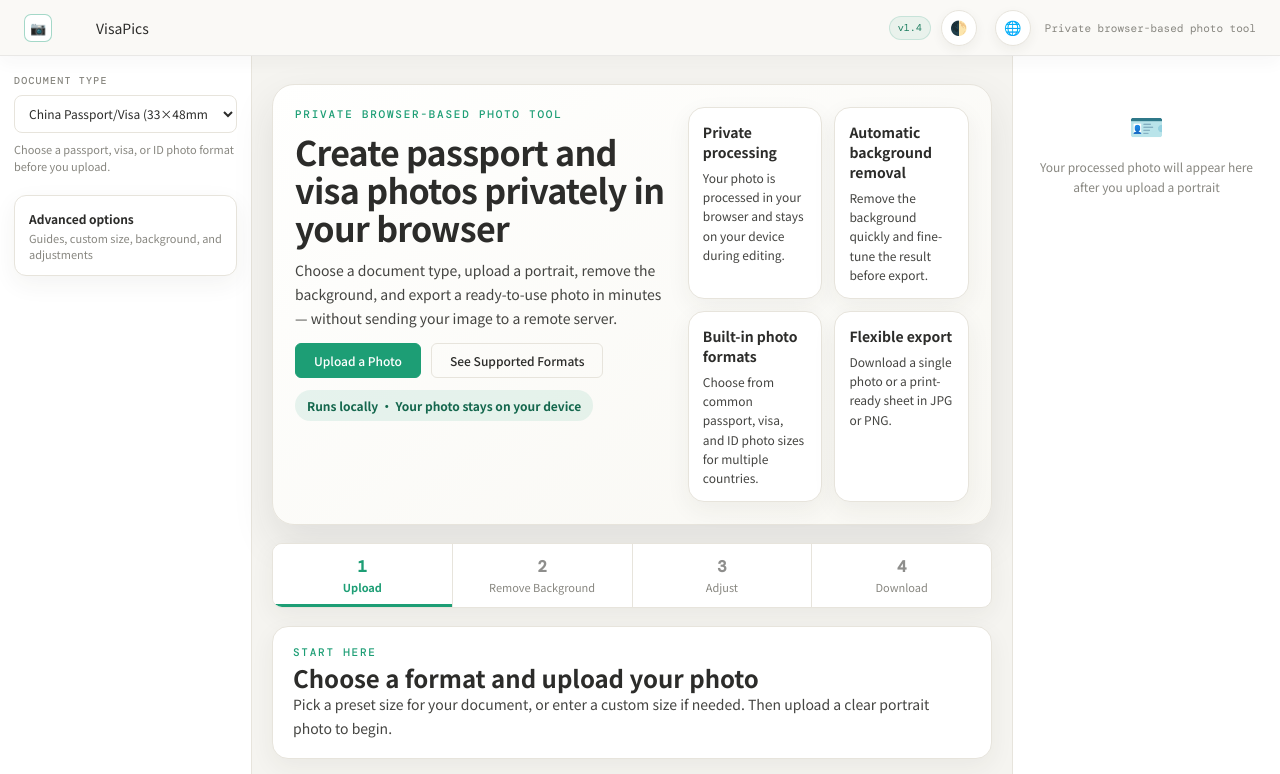
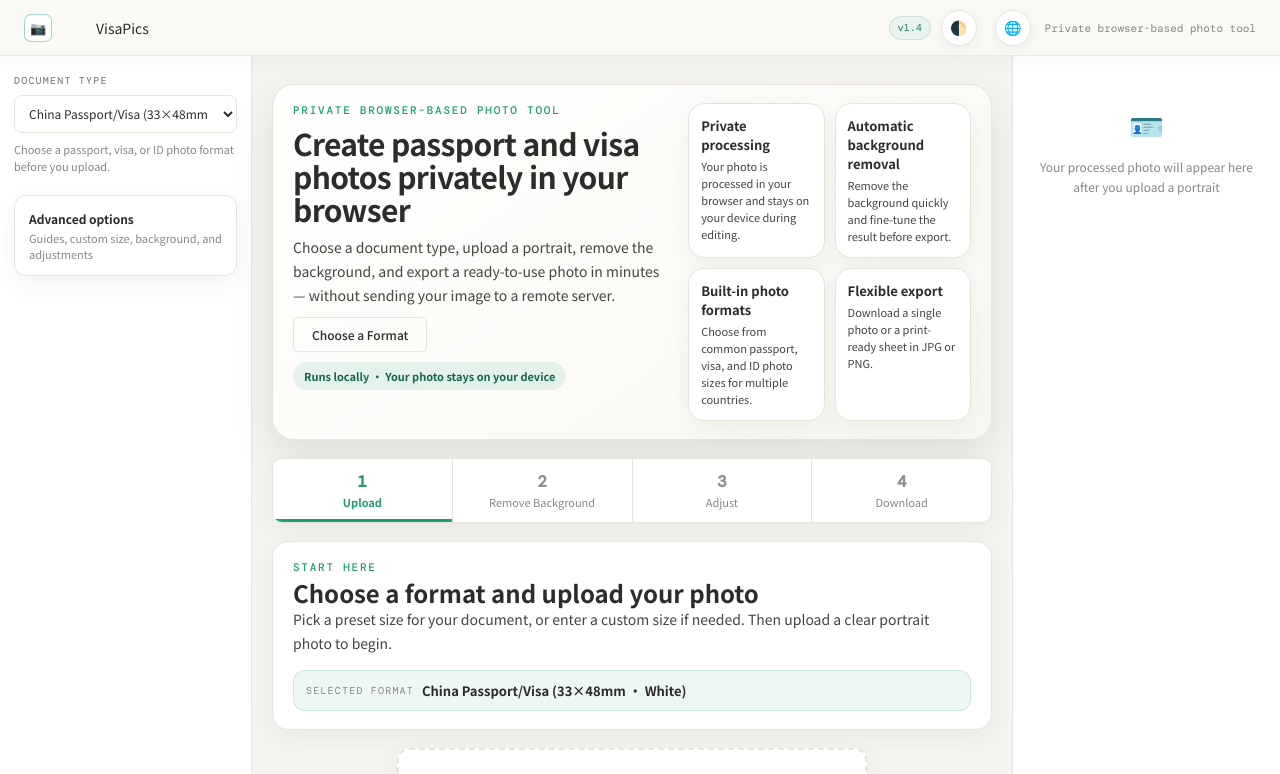
Before and after one commit to stoval/visaphoto-, a website with bundled scripts: page app/index.html in a window 1280 px wide. Shown: the top 774 px of the page. Built offline with nearby package versions, Linux system fonts and the light colour scheme.

Commit message:
refactor: tighten app first-screen workflow

```diff
--- a/app/index.html
+++ b/app/index.html
@@ -158,7 +158,6 @@
         <h1 class="hero-title" id="heroTitle">Create passport and visa photos privately in your browser</h1>
         <p class="hero-subtitle" id="heroSubtitle">Choose a document type, upload a portrait, remove the background, and export a ready-to-use photo in minutes — without sending your image to a remote server.</p>
         <div class="hero-actions">
-          <button class="btn btn-gold" id="heroUploadCta" type="button">Upload a Photo</button>
           <button class="btn btn-ghost" id="heroFormatsCta" type="button">See Supported Formats</button>
         </div>
         <div class="hero-trust" id="heroTrustLine">Runs locally · Your photo stays on your device</div>
@@ -194,6 +193,10 @@
       <div class="section-kicker" id="startHereLabel">Start here</div>
       <h3 class="section-title" id="startHereTitle">Choose a format and upload your photo</h3>
       <p class="section-copy" id="startHereBody">Pick a preset size for your document, or enter a custom size if needed. Then upload a clear portrait photo to begin.</p>
+      <div class="selected-format" aria-live="polite">
+        <span class="selected-format-label" id="selectedFormatLabel">Selected format</span>
+        <strong class="selected-format-value" id="selectedFormatValue">China Passport/Visa (33×48mm · White)</strong>
+      </div>
     </section>
 
     <div class="drop-zone" id="dz" onclick="document.getElementById('fi').click()">
--- a/src/i18n.js
+++ b/src/i18n.js
@@ -22,7 +22,7 @@
     heroTitle: '在浏览器中私密制作护照与签证照片',
     heroSubtitle: '选择证件类型，上传人像照片，去除背景，并在几分钟内导出可直接使用的证件照，无需把照片发送到远程服务器。',
     heroUploadCta: '上传照片',
-    heroFormatsCta: '查看支持格式',
+    heroFormatsCta: '先选规格',
     heroTrustLine: '本地运行 · 照片保留在你的设备上',
     feature1Title: '本地处理',
     feature1Body: '编辑过程在浏览器内完成，照片在处理过程中保留在你的设备上。',
@@ -35,6 +35,7 @@
     startHereLabel: '开始使用',
     startHereTitle: '先选择规格，再上传照片',
     startHereBody: '先为你的证件选择预设规格；如有需要也可以使用自定义尺寸。然后上传一张清晰的人像照片开始制作。',
+    selectedFormatLabel: '当前规格',
     documentTypeLabel: '证件类型',
     documentTypeHint: '先选择护照、签证或证件照规格，再开始上传。',
     advancedOptionsLabel: '高级选项',
@@ -229,7 +230,7 @@
     heroTitle: 'Create passport and visa photos privately in your browser',
     heroSubtitle: 'Choose a document type, upload a portrait, remove the background, and export a ready-to-use photo in minutes — without sending your image to a remote server.',
     heroUploadCta: 'Upload a Photo',
-    heroFormatsCta: 'See Supported Formats',
+    heroFormatsCta: 'Choose a Format',
     heroTrustLine: 'Runs locally · Your photo stays on your device',
     feature1Title: 'Private processing',
     feature1Body: 'Your photo is processed in your browser and stays on your device during editing.',
@@ -242,6 +243,7 @@
     startHereLabel: 'Start here',
     startHereTitle: 'Choose a format and upload your photo',
     startHereBody: 'Pick a preset size for your document, or enter a custom size if needed. Then upload a clear portrait photo to begin.',
+    selectedFormatLabel: 'Selected format',
     documentTypeLabel: 'Document type',
     documentTypeHint: 'Choose a passport, visa, or ID photo format before you upload.',
     advancedOptionsLabel: 'Advanced options',
@@ -434,9 +436,9 @@
     metaDescription: '直接在瀏覽器中製作護照、簽證與證件照。可去除背景、選擇標準尺寸，並快速匯出可用圖片，全程更私密。',
     heroEyebrow: '瀏覽器內私密證件照工具',
     heroTitle: '在瀏覽器中私密製作護照與簽證照片',
-    heroSubtitle: '選擇證件類型，上傳人像照片，去除背景，並在幾分鐘內匯出可直接使用的證件照，無需把照片傳送到遠端伺服器。',
+    heroSubtitle: '先選擇證件類型，上傳人像照片、去除背景，並在幾分鐘內匯出可直接使用的照片，無需將圖片傳送到遠端伺服器。',
     heroUploadCta: '上傳照片',
-    heroFormatsCta: '查看支援格式',
+    heroFormatsCta: '先選規格',
     heroTrustLine: '本機執行 · 照片保留在你的裝置上',
     feature1Title: '本機處理',
     feature1Body: '編輯過程在瀏覽器內完成，照片在處理期間保留在你的裝置上。',
@@ -449,6 +451,7 @@
     startHereLabel: '開始使用',
     startHereTitle: '先選擇規格，再上傳照片',
     startHereBody: '先為你的證件選擇預設規格；如有需要，也可以使用自訂尺寸。然後上傳一張清晰的人像照片開始製作。',
+    selectedFormatLabel: '目前規格',
     documentTypeLabel: '證件類型',
     documentTypeHint: '先選擇護照、簽證或證件照規格，再開始上傳。',
     advancedOptionsLabel: '進階選項',
@@ -643,7 +646,7 @@
     heroTitle: 'ブラウザ内でパスポート・ビザ写真をプライベート作成',
     heroSubtitle: '書類の種類を選び、顔写真をアップロードし、背景を除去して、数分でそのまま使える証明写真を書き出せます。写真をリモートサーバーへ送信する必要はありません。',
     heroUploadCta: '写真をアップロード',
-    heroFormatsCta: '対応フォーマットを見る',
+    heroFormatsCta: '規格を選ぶ',
     heroTrustLine: 'ローカル処理 · 写真は端末内に保持されます',
     feature1Title: 'ローカル処理',
     feature1Body: '編集はブラウザ内で完結し、処理中も写真は端末内に保持されます。',
@@ -656,6 +659,7 @@
     startHereLabel: 'ここから開始',
     startHereTitle: '規格を選んで写真をアップロード',
     startHereBody: 'まず書類に合ったプリセット規格を選択します。必要に応じてカスタムサイズも使用できます。その後、鮮明な顔写真をアップロードして作成を始めてください。',
+    selectedFormatLabel: '選択中の規格',
     documentTypeLabel: '書類タイプ',
     documentTypeHint: 'アップロード前に、パスポート、ビザ、または証明写真の規格を選択してください。',
     advancedOptionsLabel: '詳細オプション',
@@ -850,7 +854,7 @@
     heroTitle: '브라우저에서 여권·비자 사진을 비공개로 제작',
     heroSubtitle: '문서 종류를 선택하고, 인물 사진을 업로드한 뒤, 배경을 제거하여 몇 분 안에 바로 사용할 수 있는 증명사진으로 내보낼 수 있습니다. 사진을 원격 서버로 보낼 필요가 없습니다.',
     heroUploadCta: '사진 업로드',
-    heroFormatsCta: '지원 규격 보기',
+    heroFormatsCta: '규격 선택',
     heroTrustLine: '로컬 처리 · 사진은 내 기기에만 저장됩니다',
     feature1Title: '로컬 처리',
     feature1Body: '편집은 브라우저 안에서 끝나며, 처리 중에도 사진은 내 기기에만 남아 있습니다.',
@@ -863,6 +867,7 @@
     startHereLabel: '여기서 시작',
     startHereTitle: '규격을 선택하고 사진을 업로드하세요',
     startHereBody: '먼저 문서에 맞는 사전 설정 규격을 선택하세요. 필요하면 사용자 지정 크기도 사용할 수 있습니다. 그런 다음 선명한 인물 사진을 업로드해 제작을 시작하세요.',
+    selectedFormatLabel: '선택된 규격',
     documentTypeLabel: '문서 종류',
     documentTypeHint: '업로드 전에 여권, 비자 또는 증명사진 규격을 먼저 선택하세요.',
     advancedOptionsLabel: '고급 옵션',
@@ -1227,6 +1232,7 @@
     startHereLabel: 'startHereLabel',
     startHereTitle: 'startHereTitle',
     startHereBody: 'startHereBody',
+    selectedFormatLabel: 'selectedFormatLabel',
     documentTypeLabel: 'documentTypeLabel',
     documentTypeHint: 'documentTypeHint',
     advancedOptionsLabel: 'advancedOptionsLabel',
--- a/src/ui.js
+++ b/src/ui.js
@@ -301,6 +301,11 @@
     const isChina = S.preset?.id === 'cn_pass' || S.preset?.id === 'cn_visa';
     dropHint.textContent = isChina ? t('dropHintChina') : t('dropHint');
   }
+  const selectedFormatValue = document.getElementById('selectedFormatValue');
+  if (selectedFormatValue && S.preset) {
+    const localized = localizePreset(S.preset);
+    selectedFormatValue.textContent = `${localized.name} (${S.preset.w}×${S.preset.h}mm${localized.note ? ` · ${localized.note}` : ''})`;
+  }
   smartPrintDefaults(S.preset || PRESETS[0]);
 }
 
@@ -502,6 +507,7 @@
     document.getElementById('heroUploadCta')?.addEventListener('click', triggerUp);
     document.getElementById('heroFormatsCta')?.addEventListener('click', () => {
       document.getElementById('startPanel')?.scrollIntoView({ behavior: 'smooth', block: 'start' });
+      document.getElementById('presetSelect')?.focus();
     });
     document.getElementById('btnReupload')?.addEventListener('click', triggerUp);
     document.getElementById('releaseTog')?.addEventListener('click', openReleaseModal);
--- a/styles/main.css
+++ b/styles/main.css
@@ -418,13 +418,13 @@
   display: grid;
   grid-template-columns: minmax(0, 1.2fr) minmax(0, 0.9fr);
   gap: 18px;
-  padding: 22px;
+  padding: 18px 20px;
   background: linear-gradient(145deg, rgba(255,255,255,0.96), rgba(248,247,243,0.96));
   border: 1px solid var(--bg2);
   border-radius: 22px;
   box-shadow: var(--shadow-lg);
 }
-.hero-copy { display: flex; flex-direction: column; gap: 12px; }
+.hero-copy { display: flex; flex-direction: column; gap: 10px; }
 .hero-eyebrow,
 .section-kicker {
   font-size: 11px;
@@ -435,8 +435,8 @@
   color: var(--gold);
 }
 .hero-title {
-  font-size: 34px;
-  line-height: 1.12;
+  font-size: 30px;
+  line-height: 1.1;
   font-weight: 700;
   letter-spacing: -0.02em;
   color: var(--ink);
@@ -452,17 +452,17 @@
 .hero-trust {
   display: inline-flex;
   align-self: flex-start;
-  padding: 7px 12px;
+  padding: 6px 11px;
   border-radius: 999px;
   background: rgba(29,158,117,0.1);
   color: #14674d;
-  font-size: 12px;
+  font-size: 11px;
   font-weight: 600;
 }
 .hero-features {
   display: grid;
   grid-template-columns: repeat(2, minmax(0, 1fr));
-  gap: 12px;
+  gap: 10px;
 }
 .feature-card,
 .start-card,
@@ -472,15 +472,15 @@
   border-radius: 16px;
   box-shadow: var(--shadow);
 }
-.feature-card { padding: 14px; }
+.feature-card { padding: 12px; }
 .feature-card h3 {
-  font-size: 14px;
-  margin-bottom: 6px;
+  font-size: 13px;
+  margin-bottom: 4px;
   color: var(--ink);
 }
 .feature-card p {
-  font-size: 12px;
-  line-height: 1.6;
+  font-size: 11px;
+  line-height: 1.55;
   color: var(--ink2);
 }
 .start-card,
@@ -494,6 +494,29 @@
   font-size: 24px;
   line-height: 1.2;
   color: var(--ink);
+}
+.selected-format {
+  display: flex;
+  flex-wrap: wrap;
+  align-items: center;
+  gap: 8px;
+  margin-top: 14px;
+  padding: 10px 12px;
+  border-radius: 12px;
+  background: color-mix(in srgb, var(--gold) 8%, var(--bg1));
+  border: 1px solid rgba(29, 158, 117, 0.18);
+}
+.selected-format-label {
+  font-size: 10px;
+  font-family: 'DM Mono', monospace;
+  letter-spacing: 0.12em;
+  text-transform: uppercase;
+  color: var(--ink3);
+}
+.selected-format-value {
+  font-size: 13px;
+  color: var(--ink);
+  font-weight: 600;
 }
 .workflow-grid {
   width: 100%;
@@ -538,6 +561,7 @@
   border: 2px dashed var(--bg2); border-radius: 12px;
   display: flex; flex-direction: column; align-items: center; justify-content: center; gap: 9px;
   cursor: pointer; transition: all .2s; background: var(--bg1); border-color: var(--bg2);
+  box-shadow: var(--shadow);
 }
 .drop-zone:hover, .drop-zone.drag-over {
   border-color: var(--gold);
@@ -690,4 +714,5 @@
   .header-sub { display: none; }
   .header-side-left { min-width: 36px; }
   .header h1 { font-size: 15px; }
+  .selected-format { align-items: flex-start; }
 }
```
